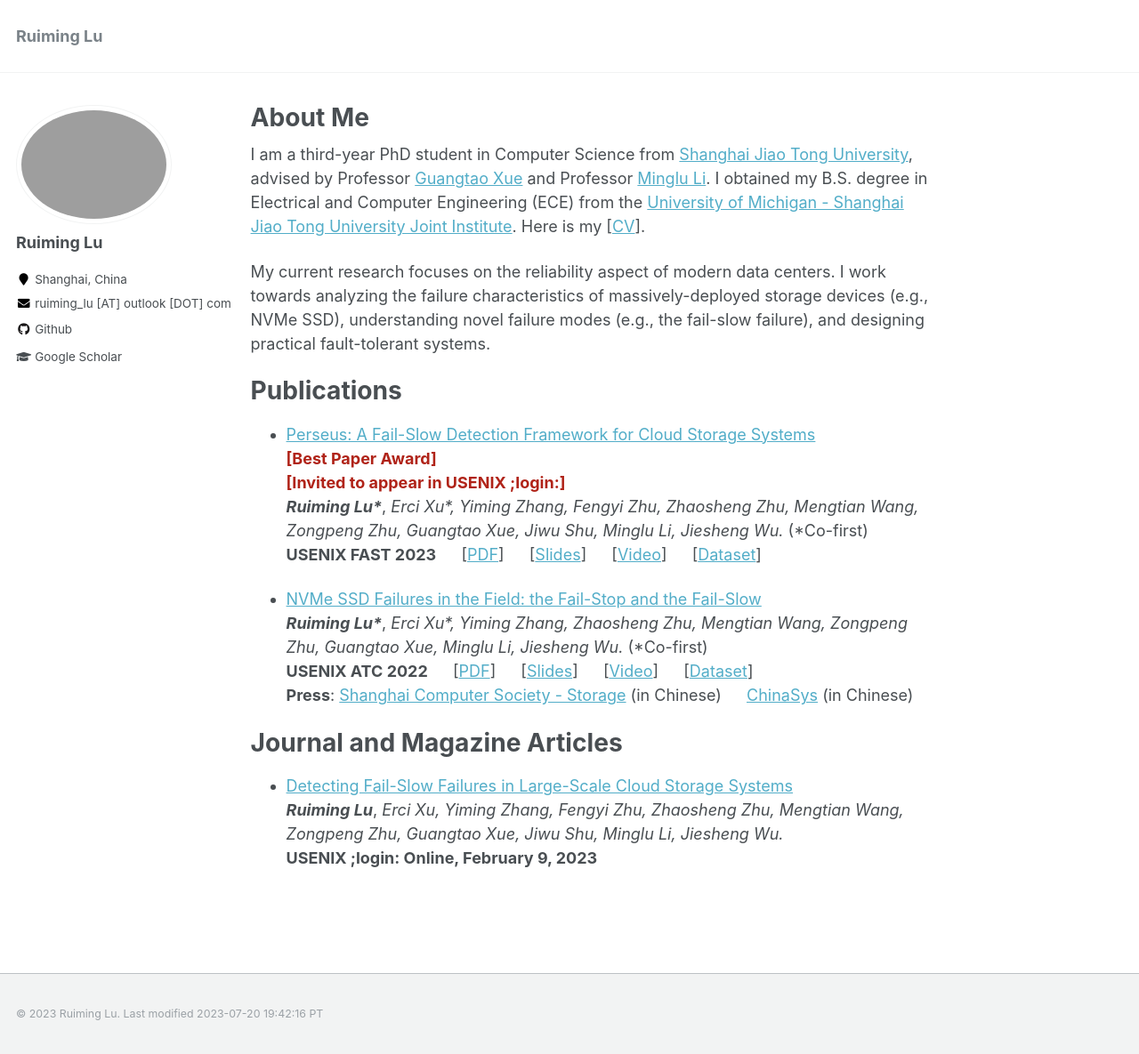
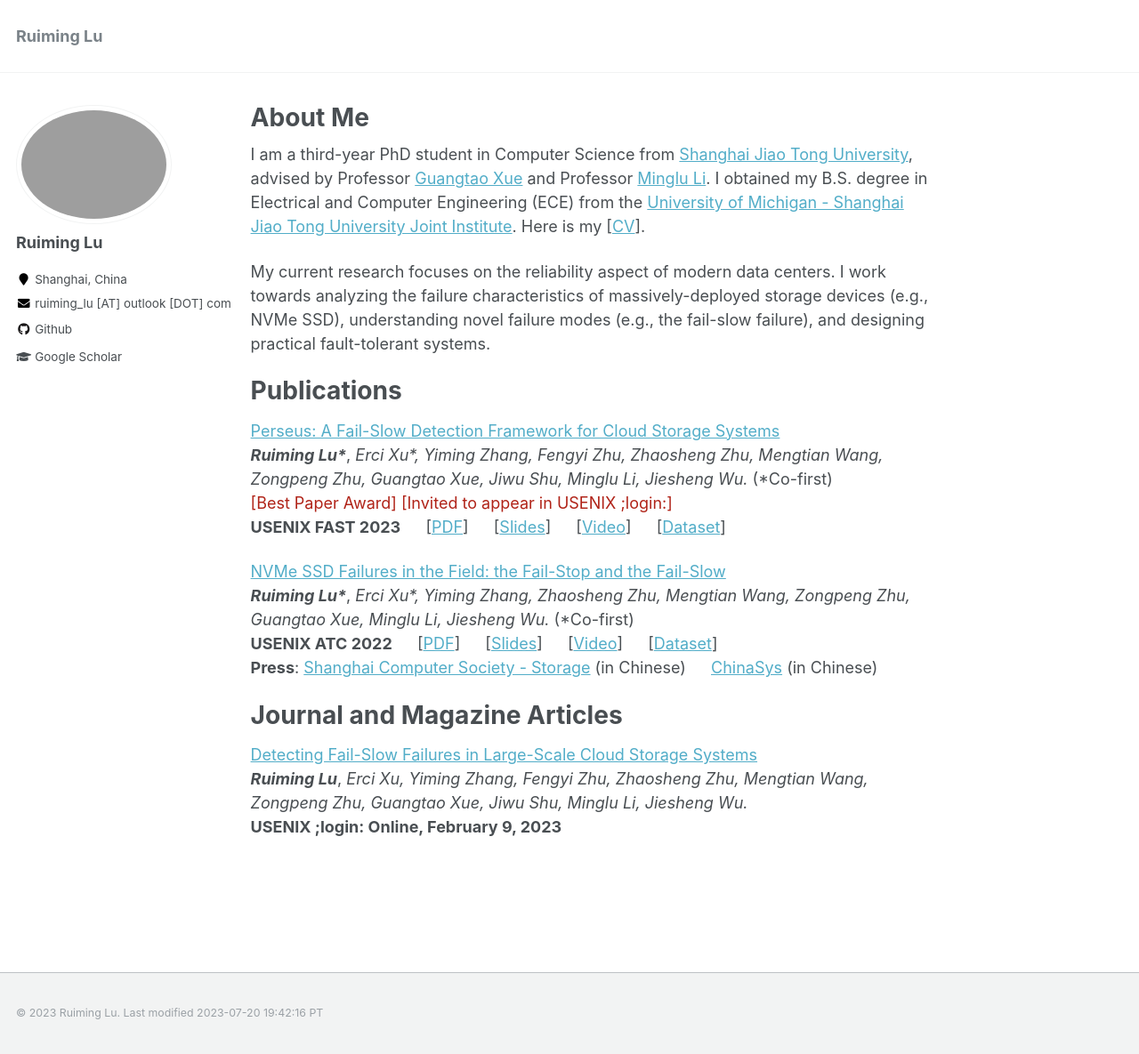
Before and after one commit to ruiming-lu/ruiming-lu.github.io, a Jekyll site: the page built from _pages/about.md, in a window 1280 px wide and 1185 px high. Shown: the whole window at 89% size. Built offline with Jekyll 4.4.1, drawn with Linux system fonts in a browser that asks for light colours; a script that is not in the unit is left out; some of the changed lines change nothing that is shown.

Commit message:
change format

```diff
--- a/_pages/about.md
+++ b/_pages/about.md
@@ -13,22 +13,22 @@ My current research focuses on the reliability aspect of modern data centers. I
 
 # Publications
 
-* [Perseus: A Fail-Slow Detection Framework for Cloud Storage Systems](https://www.usenix.org/conference/fast23/presentation/lu)<br />
-  <span style="color:#B02318">**[Best Paper Award]**</span><br />
-  <span style="color:#B02318">**[Invited to appear in USENIX ;login:]**</span><br />
-  ***Ruiming Lu\****, *Erci Xu\*, Yiming Zhang, Fengyi Zhu, Zhaosheng Zhu, Mengtian Wang, Zongpeng Zhu, Guangtao Xue, Jiwu Shu, Minglu Li, Jiesheng Wu.* (\*Co-first)<br />
-  **USENIX FAST 2023** &emsp; [[PDF](https://www.usenix.org/system/files/fast23-lu.pdf)] &emsp; [[Slides](https://www.usenix.org/system/files/fast23_slides_lu.pdf)] &emsp; [[Video](https://www.youtube.com/watch?v=DcDnrZY11Yw)] &emsp; [[Dataset](https://tianchi.aliyun.com/dataset/144479)]<br />
+[Perseus: A Fail-Slow Detection Framework for Cloud Storage Systems](https://www.usenix.org/conference/fast23/presentation/lu)<br />
+***Ruiming Lu\****, *Erci Xu\*, Yiming Zhang, Fengyi Zhu, Zhaosheng Zhu, Mengtian Wang, Zongpeng Zhu, Guangtao Xue, Jiwu Shu, Minglu Li, Jiesheng Wu.* (\*Co-first)<br />
+<span style="color:#B02318">[Best Paper Award] [Invited to appear in USENIX ;login:]</span><br />
+<!-- <span style="color:#B02318">**[Invited to appear in USENIX ;login:]**</span><br /> -->
+**USENIX FAST 2023** &emsp; [[PDF](https://www.usenix.org/system/files/fast23-lu.pdf)] &emsp; [[Slides](https://www.usenix.org/system/files/fast23_slides_lu.pdf)] &emsp; [[Video](https://www.youtube.com/watch?v=DcDnrZY11Yw)] &emsp; [[Dataset](https://tianchi.aliyun.com/dataset/144479)]<br />
 
-* [NVMe SSD Failures in the Field: the Fail-Stop and the Fail-Slow](https://www.usenix.org/conference/atc22/presentation/lu)<br />
-  ***Ruiming Lu\****, *Erci Xu\*, Yiming Zhang, Zhaosheng Zhu, Mengtian Wang, Zongpeng Zhu, Guangtao Xue, Minglu Li, Jiesheng Wu.* (\*Co-first)<br />
-  **USENIX ATC 2022** &emsp; [[PDF](https://www.usenix.org/system/files/atc22-lu.pdf)] &emsp; [[Slides](https://www.usenix.org/sites/default/files/conference/protected-files/atc22_slides_lu.pdf)] &emsp; [[Video](https://www.youtube.com/watch?v=wDS-CRyTDlA&feature=emb_imp_woyt)] &emsp; [[Dataset](https://tianchi.aliyun.com/dataset/128972)]<br />
-  **Press**: [Shanghai Computer Society - Storage](https://mp.weixin.qq.com/s/-C6Koo_1ejhhlm3Fqm8Gyw) (in Chinese) &emsp; [ChinaSys](https://mp.weixin.qq.com/s/JQIAFaH05DmC9XAjEvc1iw) (in Chinese)
+[NVMe SSD Failures in the Field: the Fail-Stop and the Fail-Slow](https://www.usenix.org/conference/atc22/presentation/lu)<br />
+***Ruiming Lu\****, *Erci Xu\*, Yiming Zhang, Zhaosheng Zhu, Mengtian Wang, Zongpeng Zhu, Guangtao Xue, Minglu Li, Jiesheng Wu.* (\*Co-first)<br />
+**USENIX ATC 2022** &emsp; [[PDF](https://www.usenix.org/system/files/atc22-lu.pdf)] &emsp; [[Slides](https://www.usenix.org/sites/default/files/conference/protected-files/atc22_slides_lu.pdf)] &emsp; [[Video](https://www.youtube.com/watch?v=wDS-CRyTDlA&feature=emb_imp_woyt)] &emsp; [[Dataset](https://tianchi.aliyun.com/dataset/128972)]<br />
+**Press**: [Shanghai Computer Society - Storage](https://mp.weixin.qq.com/s/-C6Koo_1ejhhlm3Fqm8Gyw) (in Chinese) &emsp; [ChinaSys](https://mp.weixin.qq.com/s/JQIAFaH05DmC9XAjEvc1iw) (in Chinese)
 
 # Journal and Magazine Articles
 
-* [Detecting Fail-Slow Failures in Large-Scale Cloud Storage Systems](https://www.usenix.org/publications/loginonline/detecting-fail-slow-failures-large-scale-cloud-storage-systems)<br />
-  ***Ruiming Lu***, *Erci Xu, Yiming Zhang, Fengyi Zhu, Zhaosheng Zhu, Mengtian Wang, Zongpeng Zhu, Guangtao Xue, Jiwu Shu, Minglu Li, Jiesheng Wu.*<br />
-  **USENIX ;login: Online, February 9, 2023**
+[Detecting Fail-Slow Failures in Large-Scale Cloud Storage Systems](https://www.usenix.org/publications/loginonline/detecting-fail-slow-failures-large-scale-cloud-storage-systems)<br />
+***Ruiming Lu***, *Erci Xu, Yiming Zhang, Fengyi Zhu, Zhaosheng Zhu, Mengtian Wang, Zongpeng Zhu, Guangtao Xue, Jiwu Shu, Minglu Li, Jiesheng Wu.*<br />
+**USENIX ;login: Online, February 9, 2023**
 
 
 
```
